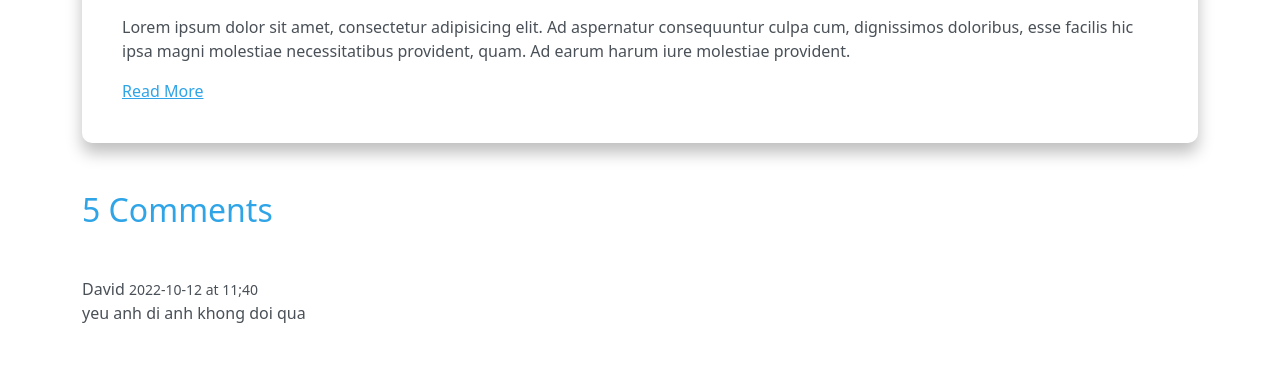
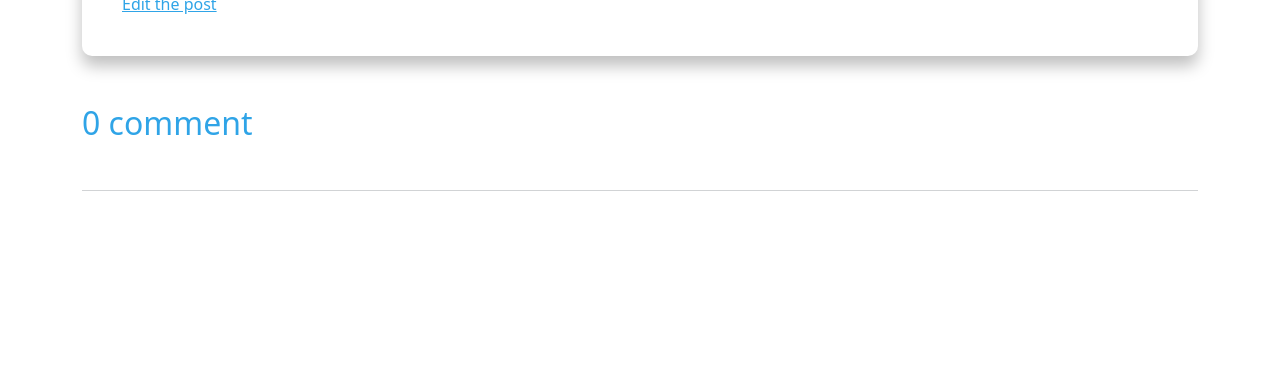
Before and after one commit to PhanTien234/My-Blog-WEB, a Symfony app: template templates/post/show.html.twig in a window 1280 px wide. Shown: the part 424-800 px from the top of the page. Run offline with Twig, Linux system fonts and the light colour scheme; the template is opened without the code that fills it, so the values that code supplies are empty; some libraries are stand-ins or nearby versions.

Commit message:
create view show post

```diff
--- a/templates/post/index.html.twig
+++ b/templates/post/index.html.twig
@@ -38,7 +38,7 @@
                 </div>
                 <div class="content">
                     {% if post.imageName %}
-                        <img src="{{ vich_uploader_asset(post, 'imageFile') }}" width="300" height="200" alt="" class="mt-3 mb-3">
+                        {#  <img src="{{ vich_uploader_asset(post, 'imageFile') }}" width="300" height="200" alt="" class="mt-3 mb-3">#}
                     {% else %}
                         <img src="https://picsum.photos/seed/picsum/300/200" alt="" class="mt-3 mb-3">
                     {% endif %}
@@ -49,6 +49,5 @@
         </section>
     {% endfor %}
     <div class="navigation mt-5">
-        {{ knp_pagination_render(posts) }}
-    </div>
+       {#  {{ knp_pagination_render(posts) }}#}
 {% endblock %}
--- a/templates/post/show.html.twig
+++ b/templates/post/show.html.twig
@@ -14,29 +14,53 @@
             border-radius: 10px;
         }
     </style>
+    {% for message in app.flashes('success') %}
+        <div class="alert alert-success mt-5 text-center">
+            {{ message }}
+        </div>
+    {% endfor %}
+
     <section class="post">
         <article>
-            <h2>Title</h2>
-            <div class="metadata">
-                2022/6/19 at 16:00  by nguyen
-                <span class="badge bg-success">Sports</span>
-                5 comments
+            <h2>{{ post.title }}</h2>
+            <div class="metadat">
+                {{ post.createdAt | date('Y-m-d')}} at {{ post.createdAt | date('H:i') }} by John
+                <span class="badge bg-success">{{ post.category.title }}</span>
+                {{ post.comments | length  }} {{ (post.comments | length <= 1) ? 'comment' : 'comments' }}
             </div>
             <div class="content">
-                <img src="https://picsum.photos/300/200" alt="" class="mt-3 mb-3">
-                <p> Lorem ipsum dolor sit amet, consectetur adipisicing elit. Ad aspernatur consequuntur culpa cum, dignissimos doloribus, esse facilis hic ipsa magni molestiae necessitatibus provident, quam. Ad earum harum iure molestiae provident.</p>
-                <a href="#">Read More</a>
+                {% if post.imageName %}
+                    <img src="{{ vich_uploader_asset(post, 'imageFile') }}" width="300" height="200" alt="" class="mt-3 mb-3">
+                {% else %}
+                    <img src="https://picsum.photos/seed/picsum/300/200" alt="" class="mt-3 mb-3">
+                {% endif %}
+                <p>{{ post.content }}</p>
+                {% if app.user == post.author %}
+                    <a href="{{ path('post_edit', {'id': post.id}) }}">Edit the post</a>
+                {% endif %}
             </div>
         </article>
     </section>
 
-    <h2 class="mt-5">5 Comments</h2>
+    <h2 class="mt-5">{{ post.comments | length  }} {{ (post.comments | length <= 1) ? 'comment' : 'comments' }}</h2>
     <section class="mt-5">
-        <div class="card-header">
-            David <small>2022-10-12 at 11;40</small>
-        </div>
-        <div class="card-body">
-            <p>yeu anh di anh khong doi qua</p>
-        </div>
+        {% for comment in post.comments %}
+            <div class="card-header">
+                {{ comment.author}} <small> {{ comment.createdAt | date('Y-m-d')}} at {{ comment.createdAt | date('H:i') }}</small>
+            </div>
+            <div class="card-body">
+                <p>{{ comment.content }}</p>
+            </div>
+        {% endfor %}
     </section>
+
+    <hr>
+
+    {% if app.user %}
+        <h2>Add Comment</h2>
+        {{ form_start(commentForm) }}
+        {{ form_widget(commentForm) }}
+        <button class="btn btn-success mt-5">Add a comment</button>
+        {{ form_end(commentForm) }}
+    {% endif %}
 {% endblock %}
```
